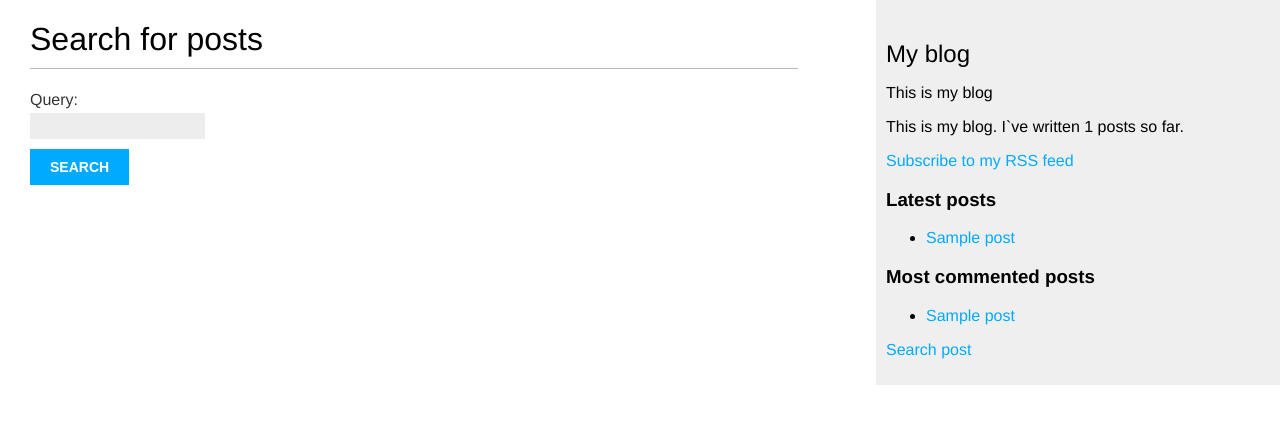
After one commit to Chenger1/django3_examples, a Django app: page /blog/search/ in a window 1280 px wide. The commit adds this page. Shown: the top 424 px of the page. Run offline with Django 3.2, Linux system fonts and the light colour scheme; tables that the repository leaves empty hold one stand-in row (values such as "Sample post"); parts of the project's set-up code (start-up, migrations or seed data) failed here and were passed over.

Commit message:
Add postgresql. Add search engine for posts

```diff
--- a/blog/blog_app/forms.py
+++ b/blog/blog_app/forms.py
@@ -15,3 +15,7 @@ class CommentForm(forms.ModelForm):
     class Meta:
         model = Comment
         fields = ('name', 'email', 'body')
+
+
+class SearchForm(forms.Form):
+    query = forms.CharField()
--- a/blog/blog_app/templates/blog/base.html
+++ b/blog/blog_app/templates/blog/base.html
@@ -35,6 +35,9 @@
                 </li>
             {% endfor %}
         </ul>
+        <p>
+            <a href="{% url 'blog:post_search' %}">Search post</a>
+        </p>
     </div>
 </body>
 </html>
--- /dev/null
+++ b/blog/blog_app/templates/blog/post/search.html
@@ -0,0 +1,32 @@
+{% extends "blog/base.html" %}
+{% load blog_tags %}
+
+{% block title %}Search{% endblock %}
+
+{% block content %}
+    {% if query %}
+        <h1>Posts containing "{{ query }}"</h1>
+        <h3>
+            {% with results.count as total_results %}
+                Found {{ total_results }} result{{ total_results|pluralize }}
+            {% endwith %}
+        </h3>
+        {% for post in results %}
+            <h4>
+                <a href="{{ post.get_absolute_url }}">{{ post.title }}</a>
+            </h4>
+                {{ post.body|markdown|truncatewords_html:5 }}
+        {% empty %}
+            <p>There are no results for your query</p>
+        {% endfor %}
+        <p>
+            <a href="{% url 'blog:post_search' %}">Search again</a>
+        </p>
+    {% else %}
+        <h1>Search for posts</h1>
+        <form method="get">
+            {{ form.as_p }}
+            <input type="submit" value="Search">
+        </form>
+    {% endif %}
+{% endblock %}
--- a/blog/blog_app/urls.py
+++ b/blog/blog_app/urls.py
@@ -1,6 +1,6 @@
 from django.urls import path
 
-from .views import post_detail, PostListView, post_share, post_list
+from .views import post_detail, PostListView, post_share, post_list, post_search
 from .feeds import LatestPostsFeed
 
 app_name = 'blog'
@@ -15,4 +15,5 @@ urlpatterns = [
     path('<int:post_id>/share/',
          post_share, name='post_share'),
     path('feed/', LatestPostsFeed(), name='post_feed'),
+    path('search/', post_search, name='post_search'),
 ]
--- a/blog/blog_app/views.py
+++ b/blog/blog_app/views.py
@@ -3,11 +3,12 @@ from django.views.generic import ListView
 from django.core.mail import send_mail
 from django.core.paginator import Paginator, EmptyPage, PageNotAnInteger
 from django.db.models import Count
+from django.contrib.postgres.search import SearchVector
 
 from taggit.models import Tag
 
 from .models import Post
-from .forms import EmailPostForm, CommentForm
+from .forms import EmailPostForm, CommentForm, SearchForm
 
 
 class PostListView(ListView):
@@ -93,3 +94,21 @@ def post_share(request, post_id):
                   {'post': post,
                    'form': form,
                    'sent': sent})
+
+
+def post_search(request):
+    form = SearchForm()
+    query = None
+    results = []
+
+    if 'query' in request.GET:
+        form = SearchForm(request.GET)
+        if form.is_valid():
+            query = form.cleaned_data['query']
+            results = Post.published.annotate(
+                search=SearchVector('title', 'body'),
+            ).filter(search=query)
+    return render(request, 'blog/post/search.html',
+                  {'form': form,
+                   'query': query,
+                   'results': results})
```
Also changed, not shown: blog/blog/settings.py (+6 -3 lines).
